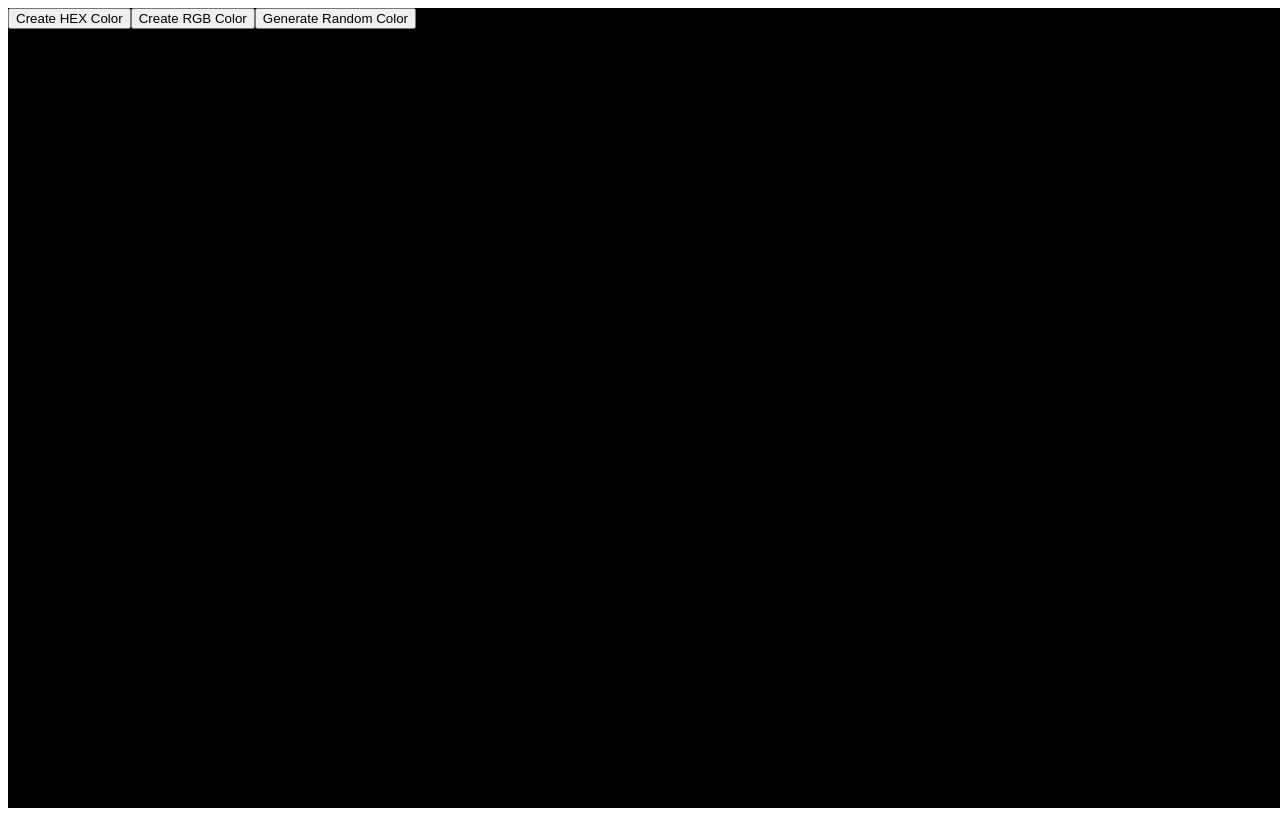
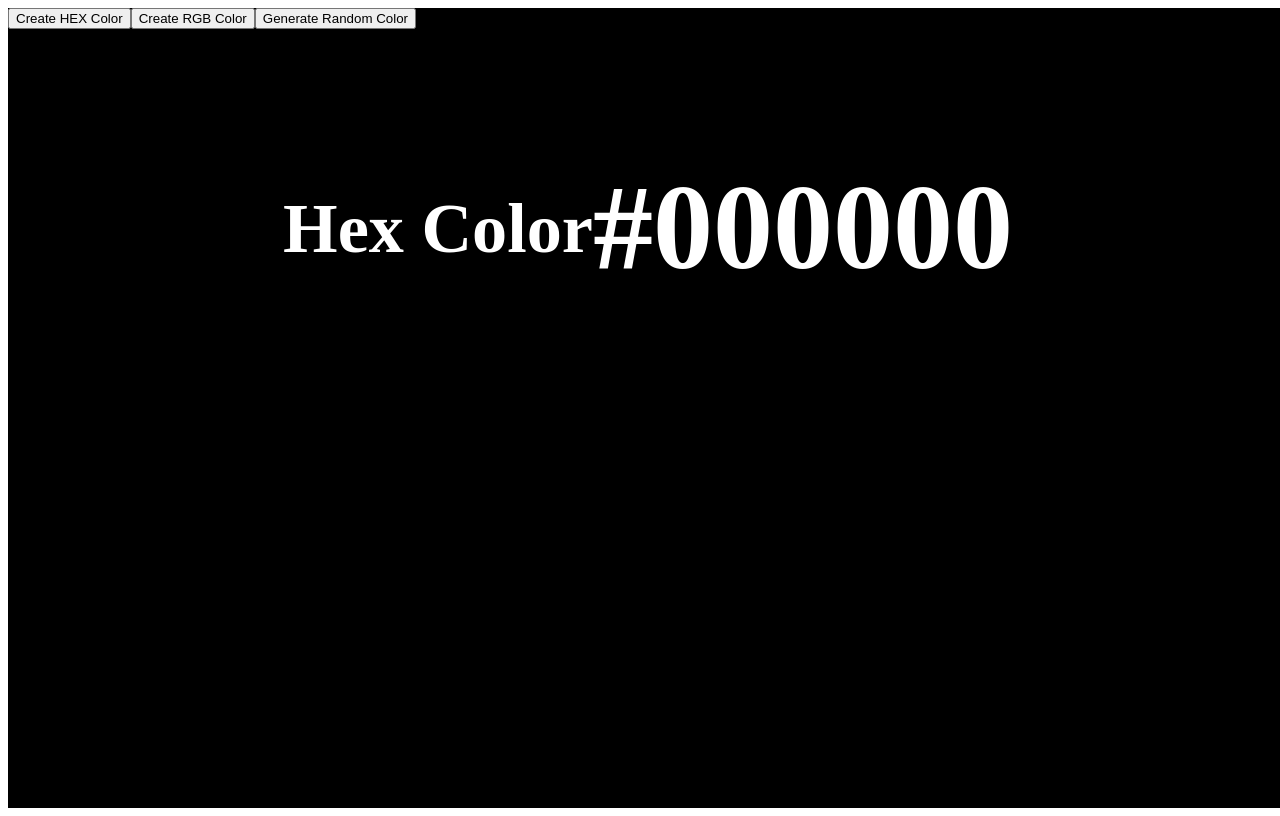
Before and after one commit to IkaMastera/react-projects-to-master-fundamentals, a React (Create React App) app in the folder 25-fundamental-projects/: page / in a window 1280 px wide. Built offline with nearby package versions, Linux system fonts and the light colour scheme.

Commit message:
add: rgb color function and text display

```diff
--- a/25-fundamental-projects/src/components/random-color/index.jsx
+++ b/25-fundamental-projects/src/components/random-color/index.jsx
@@ -18,7 +18,13 @@
 
     setColor(hexColor);
   }
-  function handleCreateRandomRgbColor() {}
+  function handleCreateRandomRgbColor() {
+    const r = randomColorUtility(256);
+    const g = randomColorUtility(256);
+    const b = randomColorUtility(256);
+
+    setColor(`rgb${r},${g},${b}`);
+  }
 
   return (
     <div
@@ -39,6 +45,19 @@
       >
         Generate Random Color
       </button>
+      <div
+        style={{
+          display: "flex",
+          justifyContent: "center",
+          alignItems: "center",
+          color: "white",
+          fontSize: "60px",
+          marginTop: "50px",
+        }}
+      >
+        <h3>{typeOfColor === "rgb" ? "RGB Color" : "Hex Color"}</h3>
+        <h1>{color}</h1>
+      </div>
     </div>
   );
 };
```
